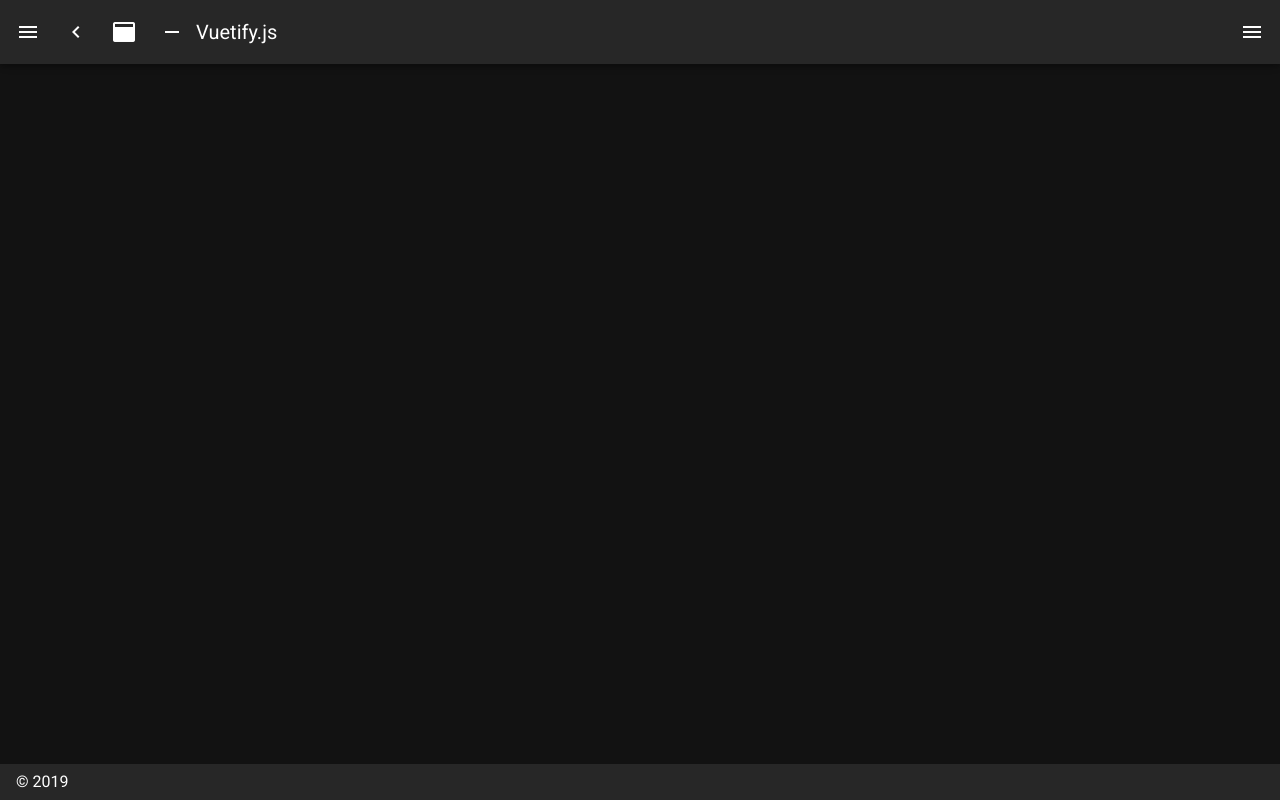
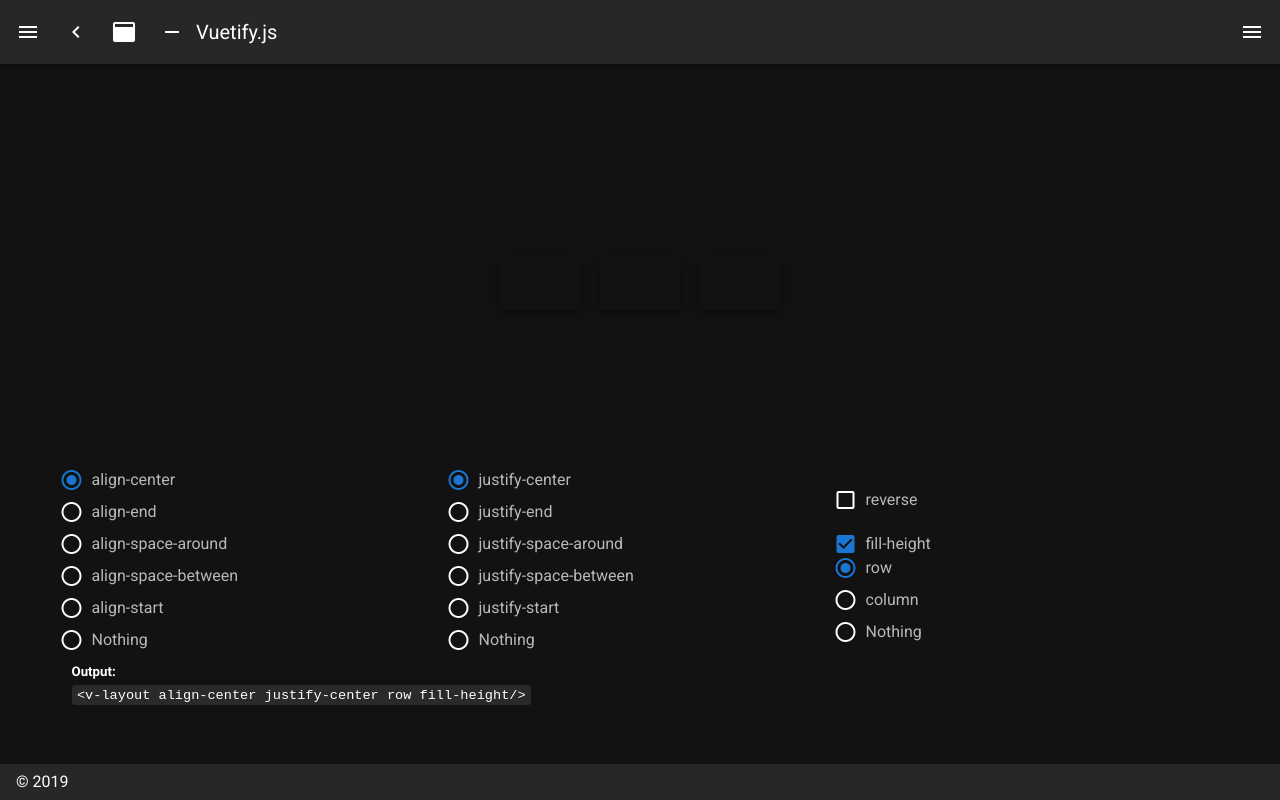
Before and after one commit to Trip506/compimax, a Nuxt app: page /layout-playground in a window 1280 px wide. Before the commit this address had no page. Built offline with nearby package versions, Linux system fonts and the light colour scheme.

Commit message:
no message

```diff
--- /dev/null
+++ b/pages/layout-playground.vue
@@ -0,0 +1,129 @@
+<template>
+	<v-container fluid>
+		<v-layout column>
+			<v-flex xs12>
+				<div class="resultContainer">
+					<v-layout v-bind="layoutAttributes">
+						<div class="item elevation-5"></div>
+						<div class="item elevation-5"></div>
+						<div class="item elevation-5"></div>
+					</v-layout>
+				</div>
+			</v-flex>
+			<v-flex xs12>
+				<v-layout row xs12 wrap>
+					<v-flex xs12 md4>
+						<v-radio-group v-model="alignment">
+							<v-radio
+								v-for="n in alignmentsAvailable"
+								:key="n"
+								:label="n === '' ? 'Nothing' : n"
+								:value="n"
+							></v-radio>
+						</v-radio-group>
+					</v-flex>
+					<v-flex xs12 md4>
+						<v-radio-group v-model="justify">
+							<v-radio v-for="n in justifyAvailable" :key="n" :label="n === '' ? 'Nothing' : n" :value="n"></v-radio>
+						</v-radio-group>
+					</v-flex>
+					<v-flex xs12 md4>
+						<v-layout column>
+							<v-radio-group v-model="flexDirection">
+								<v-checkbox v-model="reverse" label="reverse" hide-details></v-checkbox>
+								<v-checkbox v-model="fillHeight" label="fill-height" hide-details></v-checkbox>
+								<v-radio
+									v-for="n in flexDirectionAvailable"
+									:key="n"
+									:label="n === '' ? 'Nothing' : n"
+									:value="n"
+								></v-radio>
+							</v-radio-group>
+						</v-layout>
+					</v-flex>
+				</v-layout>
+			</v-flex>
+			<v-flex xs12>
+				<h5>Output:</h5>
+				<code>{{ formatAttributes(layoutAttributes) }}</code>
+			</v-flex>
+		</v-layout>
+	</v-container>
+</template>
+
+<style scoped>
+.resultContainer {
+	height: 350px;
+}
+
+.item {
+	min-height: 50px;
+	min-width: 80px;
+	margin: 10px;
+}
+</style>
+
+<script>
+export default {
+	data() {
+		return {
+			alignmentsAvailable: [
+				"align-center",
+				"align-end",
+				"align-space-around",
+				"align-space-between",
+				"align-start",
+				""
+			],
+			alignment: "align-center",
+			alignmentsContentAvailable: [
+				"align-content-center",
+				"align-content-end",
+				"align-content-space-around",
+				"align-content-space-between",
+				"align-content-start",
+				""
+			],
+			justifyAvailable: [
+				"justify-center",
+				"justify-end",
+				"justify-space-around",
+				"justify-space-between",
+				"justify-start",
+				""
+			],
+			justify: "justify-center",
+			reverse: false,
+			flexDirectionAvailable: ["row", "column", ""],
+			flexDirection: "row",
+			fillHeight: true
+		};
+	},
+	computed: {
+		layoutAttributes() {
+			return {
+				[this.alignment]: true,
+				[this.justify]: true,
+				[this.flexDirection]: true,
+				reverse: this.reverse,
+				"fill-height": this.fillHeight
+			};
+		}
+	},
+	methods: {
+		formatAttributes(attributes) {
+			const attributeArray = [];
+			for (const Key in attributes) {
+				if (
+					!attributes.hasOwnProperty(Key) ||
+					Key === "" ||
+					attributes[Key] === false
+				)
+					continue;
+				attributeArray.push(Key.trim());
+			}
+			return `<v-layout ${attributeArray.join(" ")}/>`;
+		}
+	}
+};
+</script>
```
